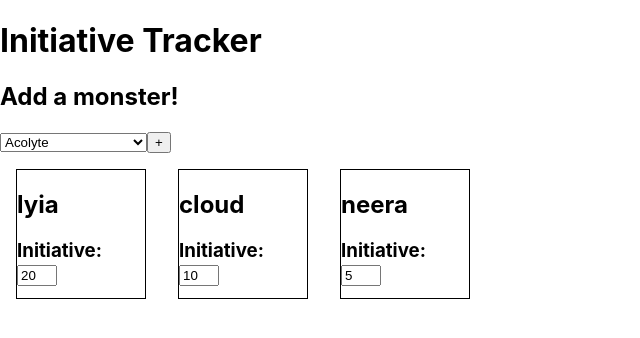
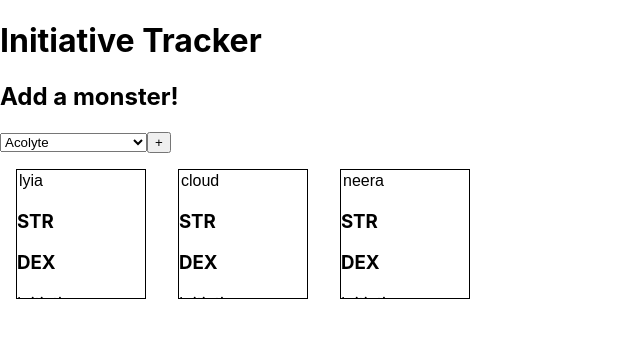
Before and after one commit to billbaincodes/dnd5e-initiative-tracker, a React (Create React App) app: page / in a window 1280 px wide. Shown: the top 338 px of the page, without its empty margins (0-640 px from the left). Built offline with nearby package versions, Linux system fonts and the light colour scheme.

Commit message:
Set name, add new characters

```diff
--- a/src/App.css
+++ b/src/App.css
@@ -4,6 +4,7 @@
 
 .character-list {
   display: flex;
+  flex-wrap: wrap;
 }
 
 .character-card {
@@ -21,5 +22,11 @@
 }
 
 input {
-  width: 2rem;
+  font-size: 1rem;
+  border: none;
+  -webkit-highlight-color: none;
 }
+
+label {
+  display:inline;
+}
--- a/src/components/CharacterCard.js
+++ b/src/components/CharacterCard.js
@@ -1,14 +1,15 @@
 import React from 'react'
 
-const CharacterCard = ({ data, initSetter, initSorter }) => {
+const CharacterCard = ({ data, nameSetter, initSetter, initSorter }) => {
 
 
   return(
     <div className="character-card">
-      <h2>{data.name}</h2>
-      <h3>Initiative: <input id={data.id} onBlur={initSorter} onChange={(event) => initSetter(event)} value={data.init}></input></h3>
+      <input id={data.id} onChange={(event) => nameSetter(event)} value={data.name}></input>
       <h3>STR</h3>
       <h3>DEX</h3>
+      <label>Initiative</label>
+      <input id={data.id} onBlur={initSorter} onChange={(event) => initSetter(event)} value={data.init}></input>
     </div>
   )
 }
--- a/src/components/Tracker.js
+++ b/src/components/Tracker.js
@@ -2,6 +2,7 @@ import React, { Component } from "react";
 import CharacterCard from "./CharacterCard.js";
 
 class Tracker extends Component {
+
   state = {
     characterData: [
       { id: 1, name: "lyia", HP: 1, init: 20 },
@@ -160,7 +161,6 @@ class Tracker extends Component {
   initSetter = event => {
     let newList = this.state.characterData.map(character => {
       if (character.id === parseInt(event.target.id)) {
-        console.log("found a bitch");
         character.init = event.target.value;
       }
       return character;
@@ -169,8 +169,34 @@ class Tracker extends Component {
     this.setState({ characterData: newList });
   };
 
-  newMonsterName = () => {
-    console.log()
+  nameSetter = event => {
+    let newList = this.state.characterData.map(character => {
+      if (character.id === parseInt(event.target.id)) {
+        console.log("found a bitch");
+        character.name = event.target.value;
+      }
+      return character;
+    });
+
+    this.setState({ characterData: newList });
+  }
+
+  newCharacter = () => {
+
+    let lastId = this.state.characterData.map(character => {
+      return character.id
+    }).sort(function(a, b) {return a - b}).pop()
+
+
+
+    this.state.characterData.push({
+      id: lastId+1,
+      name: "New Character",
+      HP: 0,
+      init: 0
+    })
+
+    this.initSorter()
   }
 
   render() {
@@ -184,11 +210,12 @@ class Tracker extends Component {
         })
       }
       </select>
-      <button>+</button>
+      <button onClick={this.newCharacter}>+</button>
       <div className="character-list">
         {this.state.characterData.map(character => (
           <CharacterCard
             key={character.id}
+            nameSetter={this.nameSetter}
             initSetter={this.initSetter}
             initSorter={this.initSorter}
             data={character}
```
